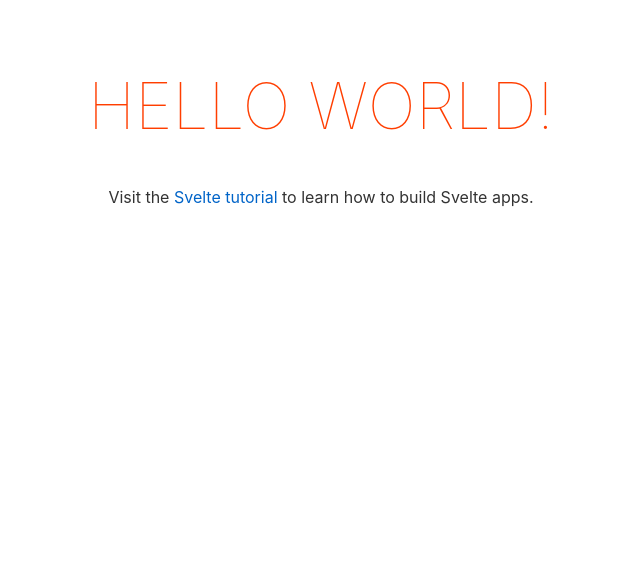
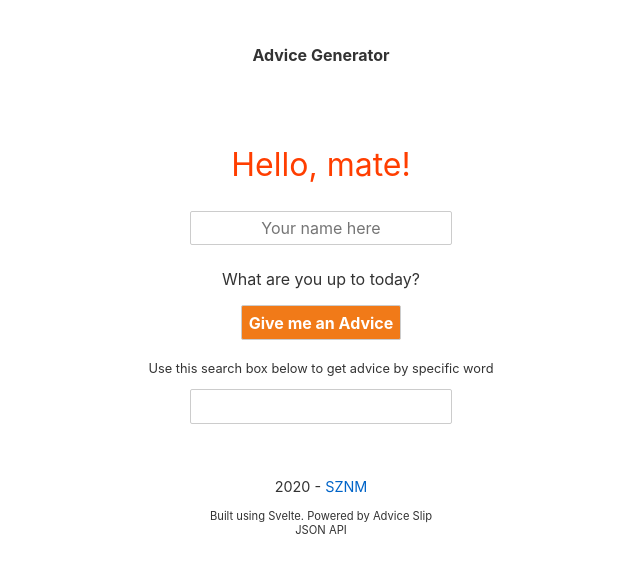
Before and after one commit to sozonome/advice-generator-svelte, a Svelte app: page / in a window 1280 px wide. Shown: the top 572 px of the page, without its empty margins (319-959 px from the left). Built offline with nearby package versions, Linux system fonts and the light colour scheme.

Commit message:
🔧✨ Done

```diff
--- a/package.json
+++ b/package.json
@@ -1,5 +1,5 @@
 {
-  "name": "svelte-app",
+  "name": "advice-generator-svelte",
   "version": "1.0.0",
   "scripts": {
     "build": "rollup -c",
--- a/src/App.svelte
+++ b/src/App.svelte
@@ -1,30 +1,197 @@
 <script>
   export let name;
+  export let searchInput = null;
+
+  let fetching = false;
+  let show = false;
+
+  let randomAdvice;
+	let search = false;
+	let notFound = false;
+
+  function updateName(nameInput) {
+    name = nameInput;
+  }
+
+  function fetchRandomAdvice() {
+    fetching = true;
+		show = false;
+		notFound= false;
+    console.log(searchInput);
+    if (searchInput !== null && searchInput !== "") {
+      search = true;
+      fetch(`https://api.adviceslip.com/advice/search/${searchInput}`)
+        .then((result) => result.json())
+        .then((data) => {
+          if (data.slips) {
+            randomAdvice = data.slips;
+            show = true;
+          } else {
+            randomAdvice = data.message.text;
+            show = true;
+						search = false;
+						notFound = true;
+          }
+        });
+    } else {
+      console.log("random");
+      search = false;
+      fetch(`https://api.adviceslip.com/advice`)
+        .then((result) => result.json())
+        .then((data) => {
+          randomAdvice = data.slip.advice;
+          show = true;
+        })
+    }
+  }
 </script>
 
-<main>
-	<h1>Hello {name}!</h1>
-	<p>Visit the <a href="https://svelte.dev/tutorial">Svelte tutorial</a> to learn how to build Svelte apps.</p>
-</main>
-
 <style>
-	main {
+  header,
+  main,
+  footer {
     text-align: center;
     padding: 1em;
     max-width: 240px;
     margin: 0 auto;
   }
 
+  #name,
+  #searchInput {
+    text-align: center;
+  }
+
   h1 {
     color: #ff3e00;
-		text-transform: uppercase;
-		font-size: 4em;
-		font-weight: 100;
+    font-size: 2em;
+    font-weight: 400;
+  }
+
+  .requestButton {
+    font-weight: bold;
+    color: white;
+    background-color: #f17a18;
+  }
+
+  .adviceText {
+    font-weight: 600;
+    font-size: 1.5rem;
+    margin: 6px 0;
+  }
+
+  .requestWarningText,
+  .adviceDate {
+    font-size: 0.8rem;
+  }
+
+  .twitter-share-button {
+    background-color: rgb(15, 133, 202);
+    border-radius: 5px;
+    color: white;
+    padding: 5px;
+  }
+
+  footer p {
+    font-size: 0.9rem;
+  }
+
+  .littleFooter {
+    font-size: 0.7rem;
   }
 
   @media (min-width: 640px) {
     main {
-			max-width: none;
+      max-width: 800px;
     }
   }
 </style>
+
+<header>
+  <h4>Advice Generator</h4>
+</header>
+
+<main>
+  <section>
+    <h1>Hello, {name}!</h1>
+    <input
+      id="name"
+      on:input={(e) => updateName(e.target.value)}
+      type="text"
+      placeholder="Your name here" />
+  </section>
+
+  <section>
+    <p>What are you up to today?</p>
+    <button class="requestButton" on:click={() => fetchRandomAdvice()}>
+      Give me an Advice
+    </button>
+    <p style="font-size:0.8rem">
+      Use this search box below to get advice by specific word
+    </p>
+    <input
+      id="searchInput"
+      on:input={(e) => (searchInput = e.target.value)}
+      type="text"
+      value={searchInput} />
+  </section>
+
+  {#if fetching}
+    {#if !show}
+      <p>Please Wait...</p>
+    {/if}
+    {#if show}
+      <button
+        on:click={() => {
+          show = false;
+          fetching = false;
+          randomAdvice = undefined;
+          searchInput = '';
+        }}>
+        Clear
+      </button>
+      {#if search}
+        {#each randomAdvice as entry}
+          <p class="adviceText">"{entry.advice}"</p>
+          <a
+            class="twitter-share-button"
+            target="_blank"
+            rel="noopener noreferrer"
+            href={`https://twitter.com/intent/tweet?text=${entry.advice}`}>
+            Tweet
+          </a>
+          <p class="adviceDate">{entry.date}</p>
+        {/each}
+      {:else}
+				{#if !notFound}
+        	<p class="adviceText">"{randomAdvice}"</p>
+					<a
+						class="twitter-share-button"
+						target="_blank"
+						rel="noopener noreferrer"
+						href={`https://twitter.com/intent/tweet?text=${randomAdvice}`}>
+						Tweet
+					</a>
+					<p class="requestWarningText">
+						Wait for a few seconds before another
+						<br />
+						request to get a different one.
+					</p>
+				{:else}
+					<p>{randomAdvice}</p>
+				{/if}
+      {/if}
+    {/if}
+  {/if}
+</main>
+
+<footer>
+  <p>
+    2020 -
+    <a href="https://sznm.dev" target="_blank" rel="noopener noreferrer">
+      SZNM
+    </a>
+  </p>
+  <p class="littleFooter">
+    Built using Svelte. Powered by Advice Slip JSON API
+  </p>
+</footer>
--- a/src/main.js
+++ b/src/main.js
@@ -3,7 +3,7 @@ import App from './App.svelte';
 const app = new App({
 	target: document.body,
 	props: {
-		name: 'world'
+		name: 'mate'
 	}
 });
 
```
Lines whose indentation alone changed are shown as unchanged.
